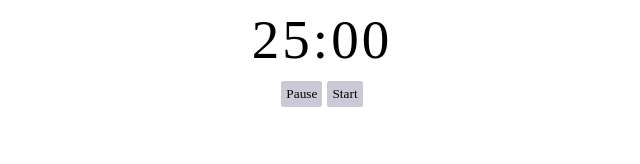
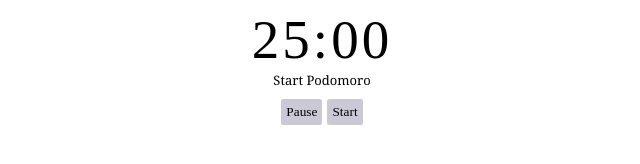
Before and after one commit to AreebaNoor/Uni_PodomoroTimer, a plain HTML site: page index.html in a window 1280 px wide. Shown: the whole page, without its empty margins (318-958 px from the left). Drawn offline with Linux system fonts and the light colour scheme; a web font is replaced by a local one.

Commit message:
update on text

```diff
--- a/index.html
+++ b/index.html
@@ -43,11 +43,15 @@
             flex-direction: row;
             justify-content: center;
             gap: 5px;
+            margin: 5px;
+            margin-top: 10px;
         }
         #text {
             font-family: Georgia, 'Times New Roman', Times, serif;
-            margin: 5px;
-            font-size: medium;
+            font-size: small;
+            margin: 0px;
+            text-align: center;
+
         }
         .btn {
             font-family: 'Times New Roman', Times, serif;
@@ -80,6 +84,7 @@
         globalThis.setTimer = 60*1000; // millisec remaining -> must multiply with the minutes set
         timeEl.innerHTML = podomoroTimer[0] + ":00";
         timeEl.style.color = "black"
+        textEl.innerHTML = "Start Podomoro"
         let i = 0;
 
     //audio
```
